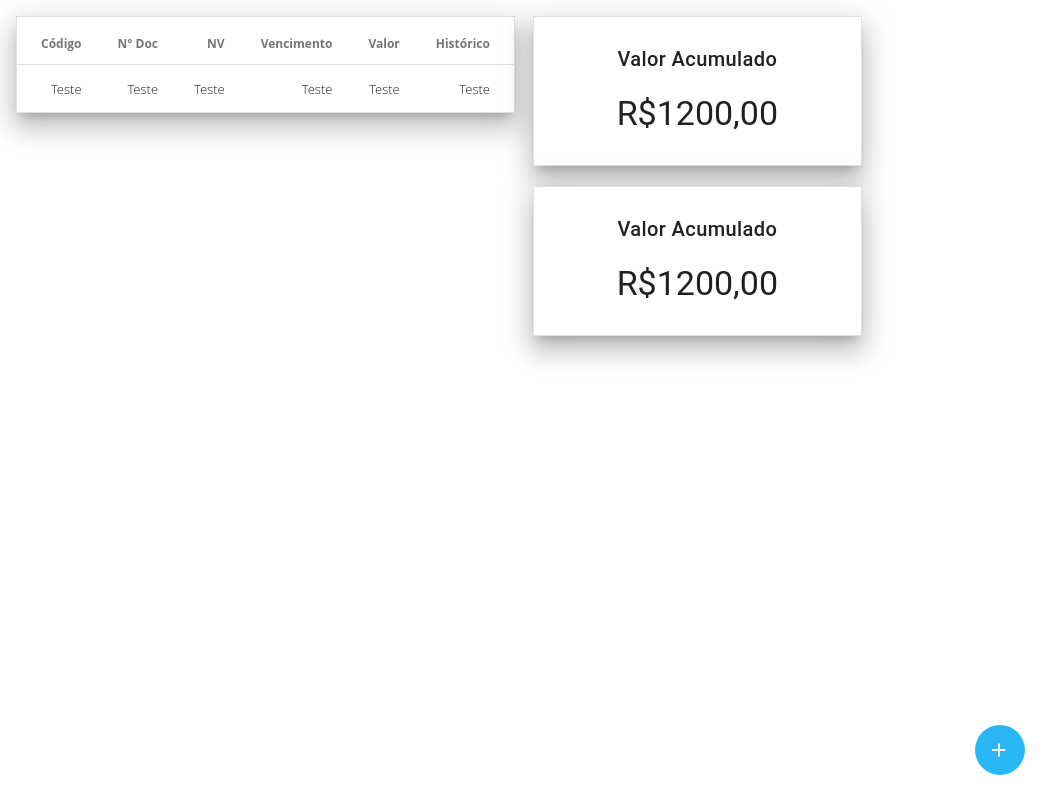
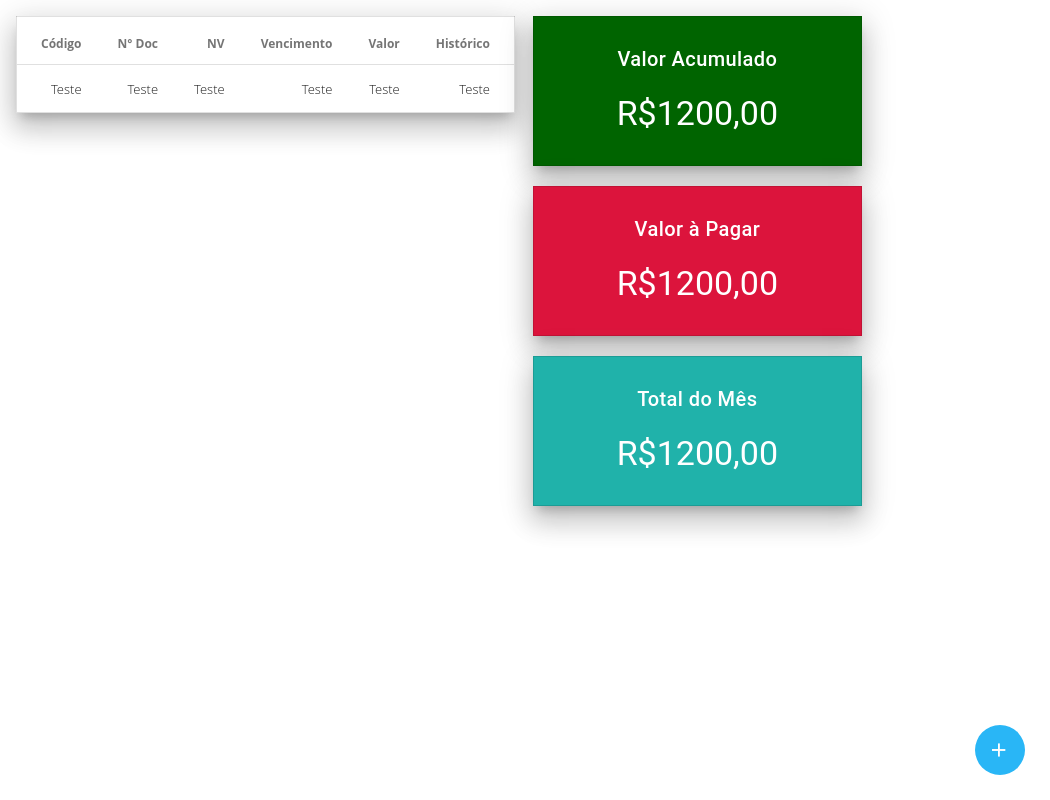
Before and after one commit to Silva01/sfp, an Electron app: page app/index.html in a window 1050 px wide. Drawn offline with nearby package versions, Linux system fonts and the light colour scheme.

Commit message:
Alterado label da descrição dos valores

```diff
--- a/app/css/stylo.css
+++ b/app/css/stylo.css
@@ -91,9 +91,24 @@ a.opened ~ .modal .inner-modal .content {
 
 .cartao {
   background: #FFFFFF;
-  color: black;
+  color: #000000;
 }
 
 .alinha-valor {
   text-align: center;
 }
+
+.valor-acumulado {
+  color: #FFFFFF;
+  background:#006400;
+}
+
+.valor-pagar {
+  color: #FFFFFF;
+  background: #DC143C;
+}
+
+.valor-mes {
+  color: #FFFFFF;
+  background: #20B2AA;
+}
--- a/app/index.html
+++ b/app/index.html
@@ -94,7 +94,7 @@
       </div>
       <div class="mdl-cell mdl-cell--4-col">
 
-          <div class="mdl-data-table mdl-js-data-table mdl-shadow--16dp">
+          <div class="valor-acumulado mdl-data-table mdl-js-data-table mdl-shadow--16dp">
             <div class="mdl-card__actions">
               <h5 class="alinha-valor">Valor Acumulado</h5>
               <h3 class="alinha-valor">R$1200,00</h3>
@@ -103,13 +103,21 @@
 
           <br>
 
-          <div class="mdl-data-table mdl-js-data-table mdl-shadow--16dp">
+          <div class="valor-pagar mdl-data-table mdl-js-data-table mdl-shadow--16dp">
             <div class="mdl-card__actions">
-              <h5 class="alinha-valor">Valor Acumulado</h5>
+              <h5 class="alinha-valor">Valor à Pagar</h5>
               <h3 class="alinha-valor">R$1200,00</h3>
             </div>
+          </div>
 
-        </div>
+          <br>
+
+          <div class="valor-mes mdl-data-table mdl-js-data-table mdl-shadow--16dp">
+            <div class="mdl-card__actions">
+              <h5 class="alinha-valor">Total do Mês</h5>
+              <h3 class="alinha-valor">R$1200,00</h3>
+            </div>
+          </div>
       </div>
     </div>
 
```
